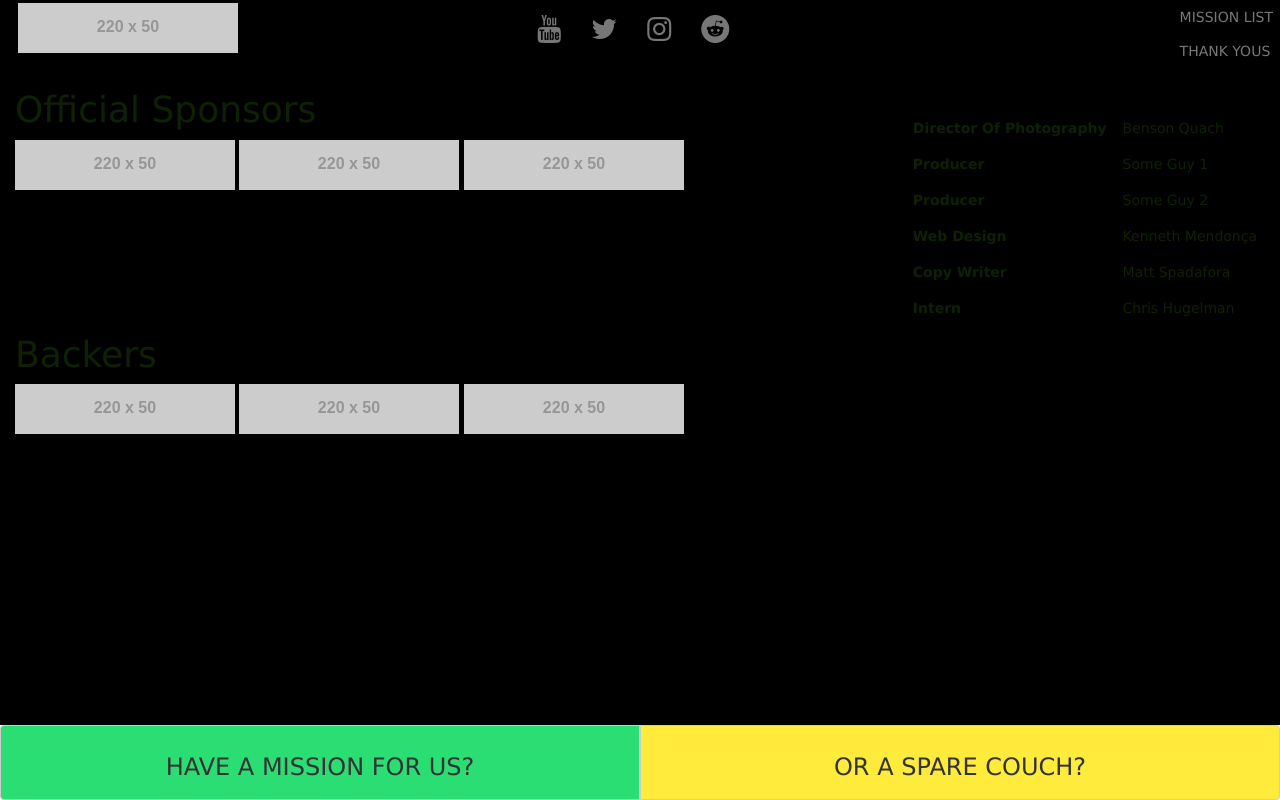
After one commit to mendoncakr/InternetAdventureClub, a Django app: page /thanks/ in a window 1280 px wide. The commit adds this page. Run offline with Django 3.2, Linux system fonts and the light colour scheme; grey boxes labelled with a size stand in for pictures from a placeholder-image service; some libraries are stand-ins or nearby versions.

Commit message:
Adds a cartoDB map, thanks page, and touches CSS
serves js via https

testing cartodb

Adds https for cartodb

still tying to fix https

still testing COLORS

Fixes border color of nav bar, sets to black

Added thanks page

Adds thanks page

adds black

```diff
--- a/generique_project/settings.py
+++ b/generique_project/settings.py
@@ -74,6 +74,8 @@ DATABASES = {
         }
     }
 # DATABASES['default'] =  dj_database_url.config()
+
+
 # Internationalization
 # https://docs.djangoproject.com/en/1.7/topics/i18n/
 
--- a/static/css/main.css
+++ b/static/css/main.css
@@ -1,5 +1,7 @@
+/* Navigation */
 .navbar-default {
-  background-color: #181817;
+  background-color: black;
+  border-color: black;
 }
 
 .navbar-brand {
@@ -14,6 +16,7 @@ html, body {
   height: 95%;
   padding-top: 35px;
   font-family: Verdana;
+  background-color: black;
   color: #0F2105;
 }
 
@@ -22,13 +25,6 @@ html, body {
   padding: 7px !important;
 }
 
-
-.footer {
-  position: fixed;
-  bottom: 0;
-  width: 100%;
-  background-color: #fff;
-}
 
 #main {
   overflow:auto;
@@ -51,12 +47,18 @@ html, body {
 }
 
 #keyword:hover {
-  /*text-decoration: underline;*/
   border-bottom: 2px solid black;
 }
 
 
 /* Footer Buttons */
+.footer {
+  position: fixed;
+  bottom: 0;
+  width: 100%;
+  background-color: #fff;
+}
+
 #new_mission {
   background-color: #2BDE73;
 }
@@ -69,6 +71,28 @@ html, body {
   padding-top: 2.5%;
 }
 
+
+/* MAP */
+#cartodb {
+  width: 100%;
+  height: 100%;
+  background-color: black;
+}
+
+#map {
+  width: 100%;
+  height: 97%;
+  background-color: black;
+}
+
+/* Thank you */
+.table > tbody > tr > td {
+  border-top: none;
+}
+
+#backers {
+  margin-top: 10%;
+}
 
 /* Media Queries */
 @media only screen and (max-width : 780px){
--- a/static/javascript/main.js
+++ b/static/javascript/main.js
@@ -1,3 +1,6 @@
 $(document).ready(function(){
 
-})
+  $('#map').ready(function(e){
+    cartodb.createVis('map', 'https://mendoncakr.cartodb.com/api/v2/viz/6f745cd2-f2a5-11e4-a632-0e4fddd5de28/viz.json', {https: true});
+  });
+});
--- a/templates/travel/base.html
+++ b/templates/travel/base.html
@@ -10,6 +10,8 @@
     <!-- Icon -->
     <link rel="icon" href="/static/favicon.ico">
 
+    <!-- CartoDB -->
+
     <!-- Bootstrap CSS + Font Awesome -->
     <link href="/static/css/bootstrap.min.css" rel="stylesheet">
     <link rel="stylesheet" href="//maxcdn.bootstrapcdn.com/font-awesome/4.3.0/css/font-awesome.min.css">
@@ -20,13 +22,16 @@
 
     <!-- Override Bootstrap CSS -->
     <link rel="stylesheet" href="/static/css/main.css" />
+
+    <!-- Main JS -->
     <script type="text/javascript" src="/static/javascript/main.js"></script>
+
 
   </head>
   <body>
     {% block header %}
     <nav class="navbar navbar-default navbar-fixed-top">
-      <div class="container-fluid">
+      <div class="container-fluid" id="navigation">
         <div class="row-fluid"></div>
             <div class="navbar-header navbar-left col-lg-7">
                 <button type="button" class="navbar-toggle" data-toggle="collapse" data-target="#menu">
@@ -39,7 +44,7 @@
                 <a class="navbar-brand" href="/"><img src="http://placehold.it/220x50&text=Logo" alt="LOGO"></a>
 
                 <ul class="nav navbar-nav navbar-right" id="social_media">
-                    <li><a target="_blank" href="http://www.youtube.com/"><i class="fa fa-youtube fa-2x"></i></a></li>
+                    <li><a target="_blank" href="https://www.youtube.com/user/TheReVenture"><i class="fa fa-youtube fa-2x"></i></a></li>
                     <li><a target="_blank" href="https://twitter.com/iAdventureClub/"><i class="fa fa-twitter fa-2x"></i></a></li>
                     <li><a target="_blank" href="https://instagram.com/internetadventureclub/"><i class="fa fa-instagram fa-2x"></i></a></li>
                     <li><a target="_blank" href="http://www.reddit.com/r/internetadventureclub"><i class="fa fa-reddit fa-2x"></i></a></li>
--- /dev/null
+++ b/templates/travel/thanks.html
@@ -0,0 +1,57 @@
+{% extends "travel/base.html" %}
+{% load bootstrap3 %}
+
+{% block mission %}
+    <div class='container-fluid' id="thanks">
+      <div class='row-fluid'>
+        <div class=".col-lg-8 pull-left" id="sponsors">
+          <h1>Official Sponsors</h1>
+          <a href="#"><img src="http://placehold.it/220x50&text=Logo" alt="LOGO"></a>
+          <a href="#"><img src="http://placehold.it/220x50&text=Logo" alt="LOGO"></a>
+          <a href="#"><img src="http://placehold.it/220x50&text=Logo" alt="LOGO"></a>
+        </div>
+        <br><br>
+        <div class=".col-lg-4 pull-right">
+          <table class="table borderless">
+            <tbody>
+              <tr>
+                <td><b>Director Of Photography</b></td>
+                <td>Benson Quach</td>
+              </tr>
+              <tr>
+                <td><b>Producer</b></td>
+                <td>Some Guy 1</td>
+              </tr>
+              <tr>
+                <td><b>Producer</b></td>
+                <td>Some Guy 2</td>
+              </tr>
+              <tr>
+                <td><b>Web Design</b></td>
+                <td>Kenneth Mendonça</td>
+              </tr>
+              <tr>
+                <td><b>Copy Writer</b></td>
+                <td>Matt Spadafora</td>
+              </tr>
+              <tr>
+                <td><b>Intern</b></td>
+                <td>Chris Hugelman</td>
+              </tr>
+            </tbody>
+          </table>
+        </div>
+      </div>
+
+      <div class='row-fluid'>
+        <div class=".col-lg-10  pull-left" id="backers">
+          <h1>Backers</h1>
+          <a href="#"><img src="http://placehold.it/220x50&text=Logo" alt="LOGO"></a>
+          <a href="#"><img src="http://placehold.it/220x50&text=Logo" alt="LOGO"></a>
+          <a href="#"><img src="http://placehold.it/220x50&text=Logo" alt="LOGO"></a>
+        </div>
+      </div>
+
+      </div>
+    </div>
+{% endblock mission %}
--- a/templates/travel/the_list.html
+++ b/templates/travel/the_list.html
@@ -3,7 +3,7 @@
 {% block mission %}
   <div class="container" id="mission_list">
     <h2><b>THE MISSION LIST</b></h2>
-    <table class="table table-condensed">
+    <table class="table table-condensed" id="thankyou">
       <thead>
         <tr>
           <th><b>No.</b></th>
--- a/travel/urls.py
+++ b/travel/urls.py
@@ -4,6 +4,7 @@ from travel import views
 urlpatterns = patterns('',
     url(r'^$', views.index, name='home'),
     url(r'^thelist/$', views.all_missions, name='all_missions'),
+    url(r'^thanks/$', views.thanks, name='thanks'),
     url(r'^mission/new/$', views.add_mission, name='add_mission'),
     # url(r'^thanks/$', views.thanks, name='thanks'),
 )
--- a/travel/views.py
+++ b/travel/views.py
@@ -6,6 +6,9 @@ from travel.forms import MissionForm, ContactForm, AddressForm
 # Create your views here.
 def index(request):
   return render(request, 'travel/index.html')
+
+def thanks(request):
+  return render(request, 'travel/thanks.html')
 
 def add_mission(request):
   if request.method == 'POST':
```
Also changed, not shown: templates/travel/index.html (+4 -3 lines).
